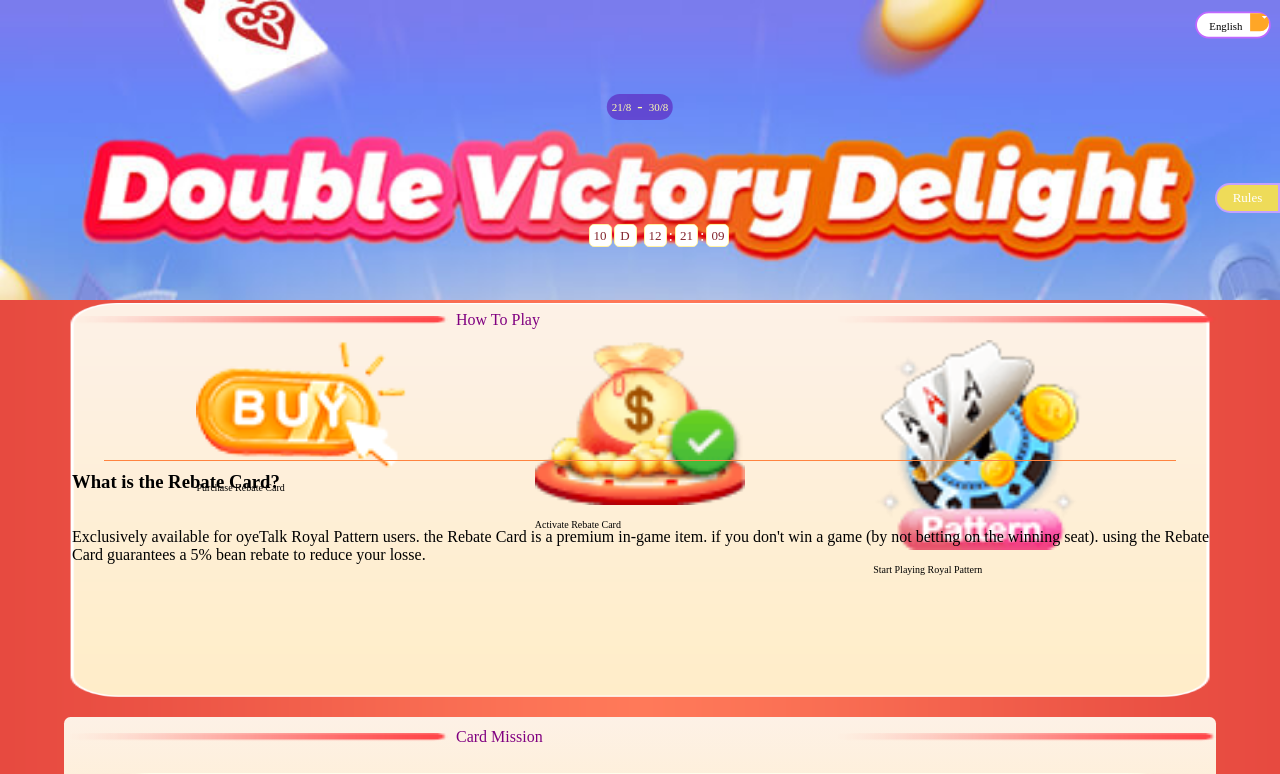
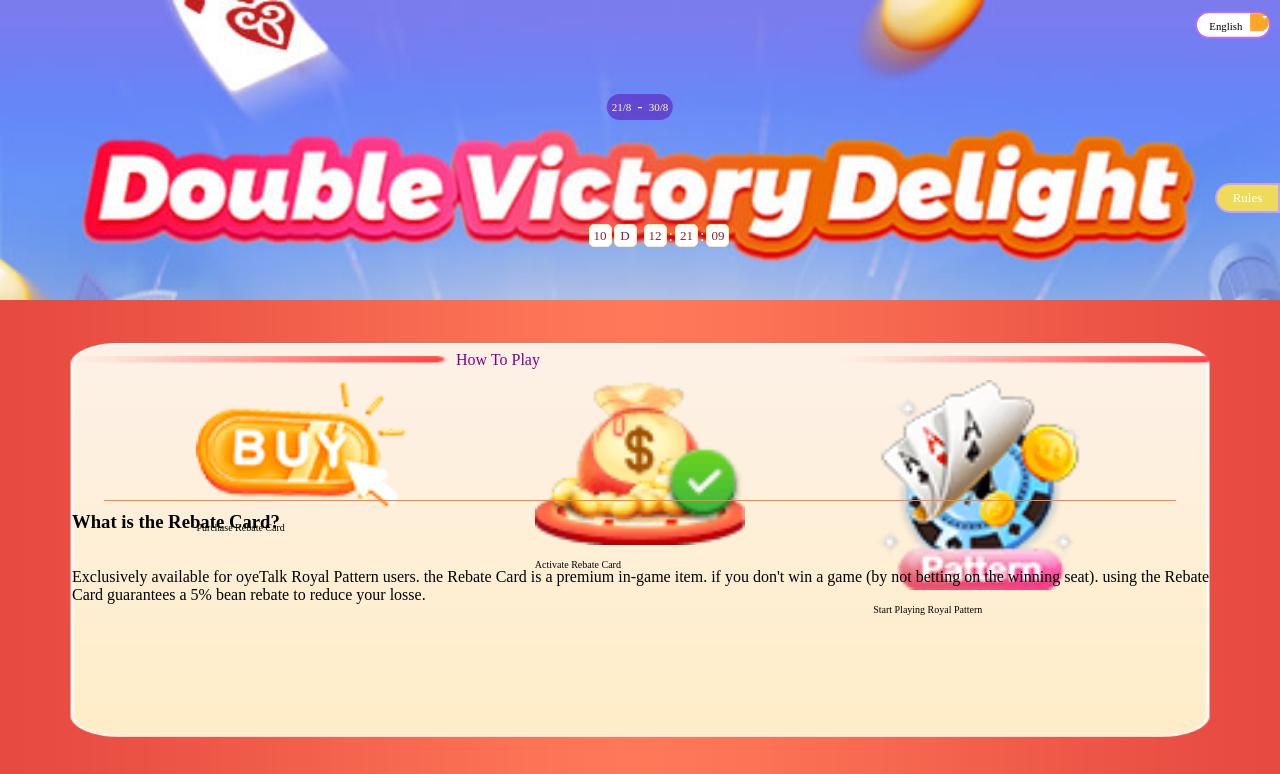
Before and after one commit to khankadir193/doubleVictoryDelight2k24, a Vue app: page / in a window 1280 px wide. Shown: the top 774 px of the page. Built offline with nearby package versions, Linux system fonts and the light colour scheme.

Commit message:
howToPlay has been alignment

```diff
--- a/src/components/HowToPlayComp.vue
+++ b/src/components/HowToPlayComp.vue
@@ -43,7 +43,7 @@ export default {
     background-size: 100% 100%;
     width: 90%;
     height: 50vh;
-    margin: 0 auto;
+    margin: 2.5rem auto;
 }
 
 .arrowHowToPlay {
```
